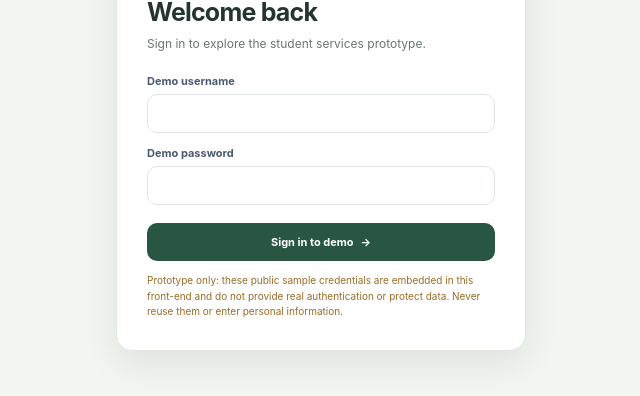
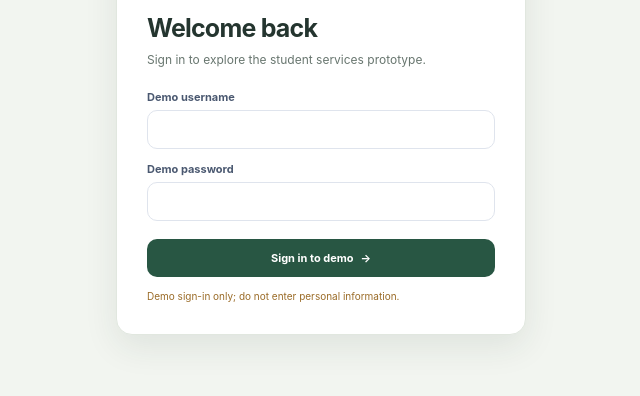
Before and after one commit to neleuthere-rgb/Naz_Task_flow, a plain HTML site: page index.html in a window 1280 px wide. Shown: the part 274-670 px from the top of the page, without its empty margins (319-959 px from the left). Drawn offline with Linux system fonts and the light colour scheme.

Commit message:
Simplify demo login notice
Co-authored-by: Copilot <223556219+Copilot@users.noreply.github.com>

```diff
--- a/index.html
+++ b/index.html
@@ -30,7 +30,7 @@
         <p class="login-error" id="login-error" role="alert"></p>
         <button class="primary-button" type="submit">Sign in to demo <span aria-hidden="true">→</span></button>
       </form>
-      <p class="login-warning">Prototype only: these public sample credentials are embedded in this front-end and do not provide real authentication or protect data. Never reuse them or enter personal information.</p>
+      <p class="login-warning">Demo sign-in only; do not enter personal information.</p>
     </section>
   </main>
   <div class="app-shell" id="app-shell" hidden>
```
